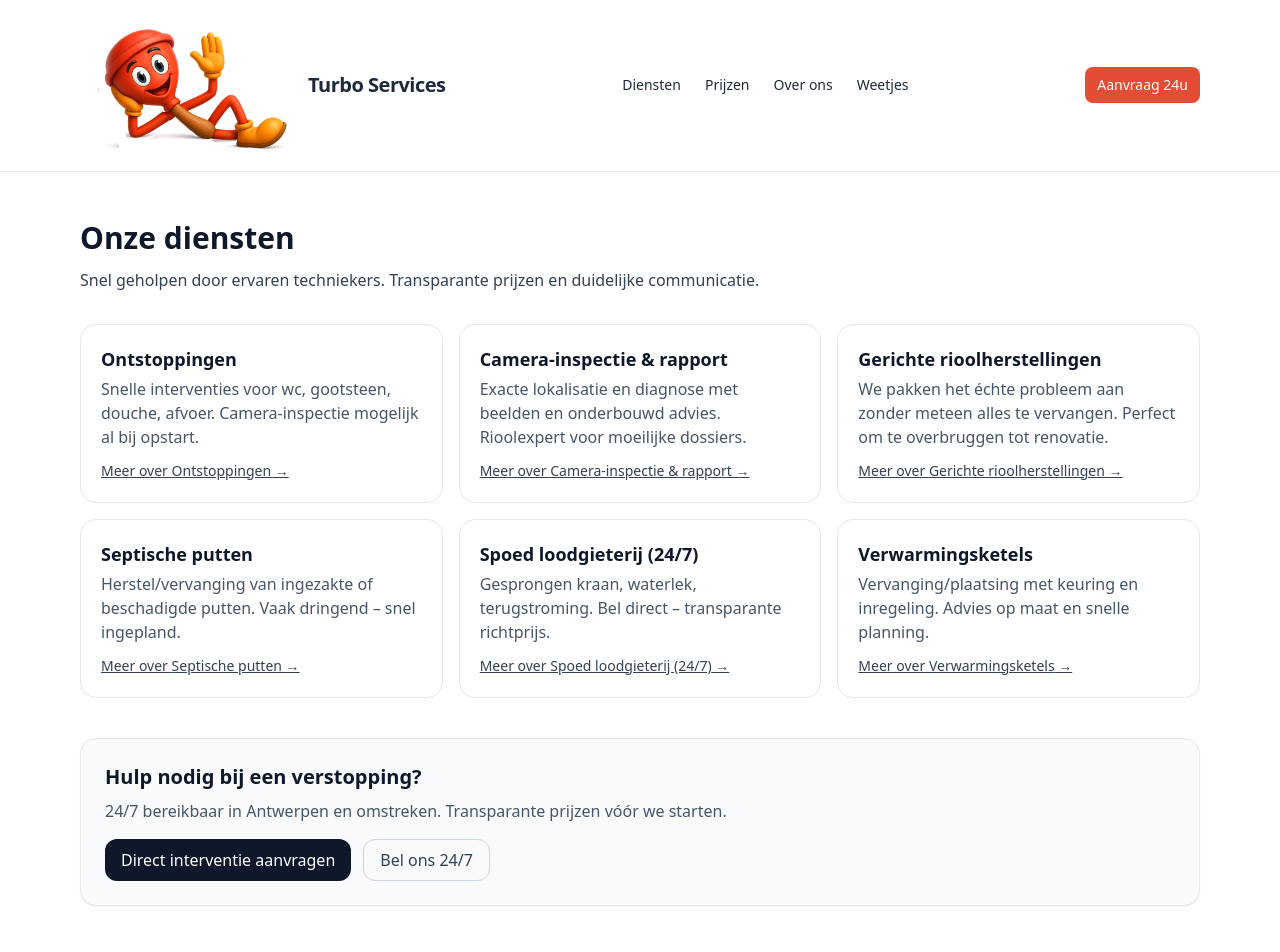
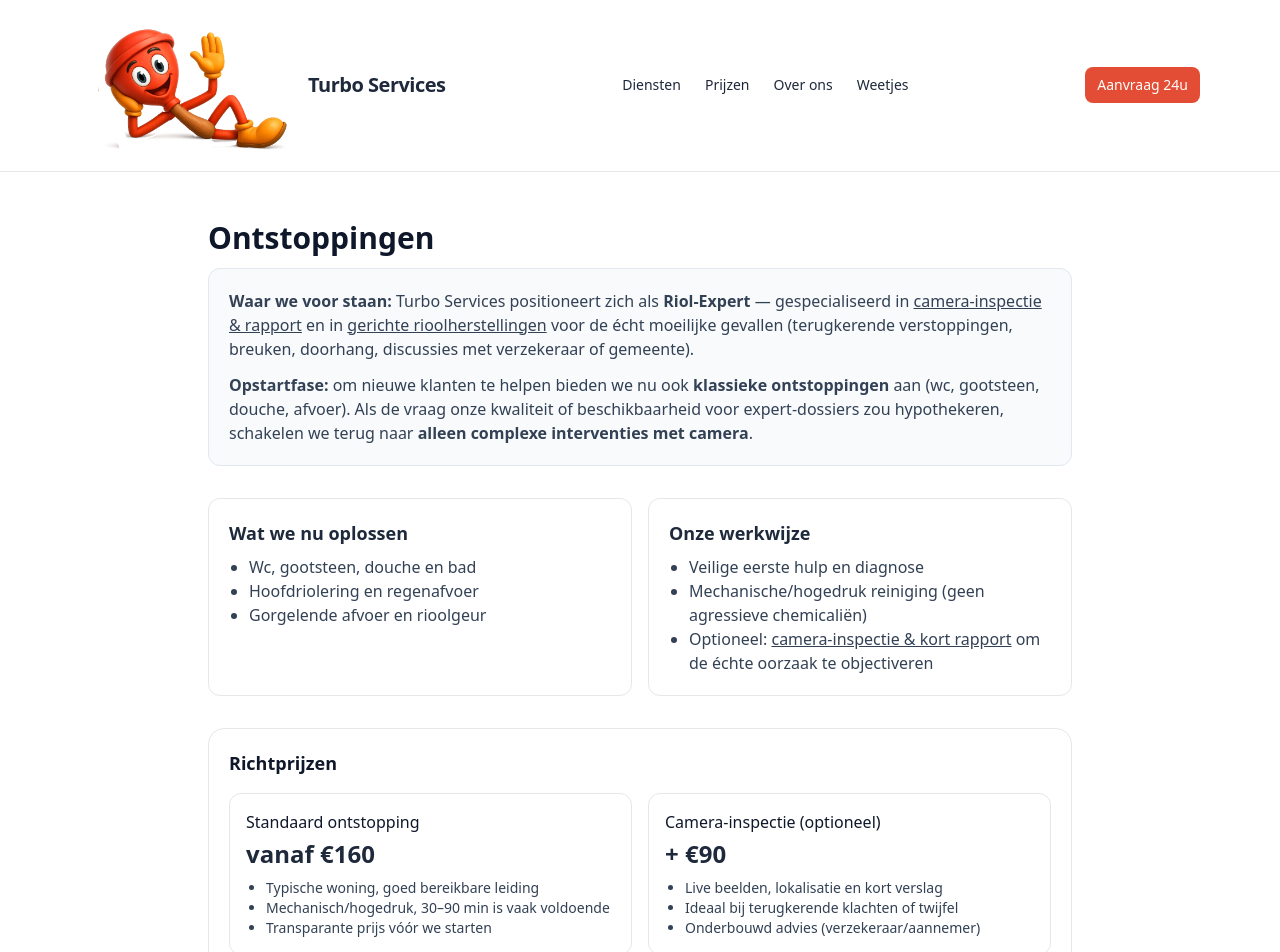
Before and after one commit to Turbo-89/turboservices, a Next.js app: page /diensten in a window 1280 px wide. Shown: the top 952 px of the page. Built offline with nearby package versions, Linux system fonts and the light colour scheme.

Commit message:
Update page.tsx

```diff
--- a/app/diensten/page.tsx
+++ b/app/diensten/page.tsx
@@ -1,71 +1,145 @@
+import * as React from "react";
 import type { Metadata } from "next";
 import Link from "next/link";
 import CTA from "@/components/kb/CTA";
+import FAQJsonLd from "@/components/seo/FAQJsonLd";
 
 export const metadata: Metadata = {
-  title: "Diensten | Turbo Services",
+  title: "Ontstoppingen | Turbo Services",
   description:
-    "Ontstoppingen, camera-inspectie & rapport, gerichte rioolherstellingen, septische putten, spoedloodgieterij en verwarmingsketels. 24/7 hulp in Antwerpen en omgeving.",
+    "Snelle, schadevrije ontstoppingen in de opstartfase. Kernexpertise: rioolcamera & gerichte rioolherstellingen voor moeilijke dossiers.",
 };
 
-const services = [
+export default function Page() {
+  const faqs = [
     {
-    href: "/diensten/ontstoppingen",
-    title: "Ontstoppingen",
-    desc: "Snelle interventies voor wc, gootsteen, douche, afvoer. Camera-inspectie mogelijk al bij opstart.",
+      question: "Blijven jullie standaard ontstoppingen doen?",
+      answer:
+        "In deze opstartfase wel. Onze kernexpertise is camera-inspectie en gerichte rioolherstellingen. Als de vraag te groot wordt, focussen we opnieuw op complexe interventies met camera.",
     },
     {
-    href: "/diensten/camera-inspectie-rapport",
-    title: "Camera-inspectie & rapport",
-    desc: "Exacte lokalisatie en diagnose met beelden en onderbouwd advies. Rioolexpert voor moeilijke dossiers.",
+      question: "Kunnen jullie meteen camera-inspectie doen?",
+      answer:
+        "Ja. Op aanvraag voeren we tijdens de interventie ook een camera-inspectie uit en bezorgen we een kort rapport met bevindingen.",
     },
     {
-    href: "/diensten/gerichte-rioolherstellingen",
-    title: "Gerichte rioolherstellingen",
-    desc: "We pakken het échte probleem aan zonder meteen alles te vervangen. Perfect om te overbruggen tot renovatie.",
-  },
-  {
-    href: "/diensten/septische-putten",
-    title: "Septische putten",
-    desc: "Herstel/vervanging van ingezakte of beschadigde putten. Vaak dringend – snel ingepland.",
-  },
-  {
-    href: "/diensten/spoed-loodgieterij",
-    title: "Spoed loodgieterij (24/7)",
-    desc: "Gesprongen kraan, waterlek, terugstroming. Bel direct – transparante richtprijs.",
-  },
-  {
-    href: "/diensten/verwarmingsketels",
-    title: "Verwarmingsketels",
-    desc: "Vervanging/plaatsing met keuring en inregeling. Advies op maat en snelle planning.",
+      question: "Gelden er toeslagen ’s avonds of in het weekend?",
+      answer:
+        "Buiten kantooruren kan een toeslag van toepassing zijn. We communiceren steeds vooraf een transparante richtprijs.",
     },
   ];
 
-export default function Page() {
+  const faqJson = [
+    {
+      question: "Wat kost een standaard ontstopping?",
+      answer:
+        "Richtprijs vanaf €160 (typische woning, goed bereikbaar). Camera-inspectie als optie: +€90. Buiten kantooruren kan een toeslag gelden.",
+    },
+    ...faqs,
+  ];
+
   return (
-    <main className="mx-auto max-w-6xl px-4 py-12">
-      <h1 className="text-3xl font-bold text-slate-900">Onze diensten</h1>
+    <main className="mx-auto max-w-4xl px-4 py-12">
+      <h1 className="text-3xl font-bold text-slate-900">Ontstoppingen</h1>
+
+      {/* Positionering */}
+      <div className="mt-3 rounded-xl border border-slate-200 bg-slate-50 p-5">
+        <p className="text-slate-700">
+          <b>Waar we voor staan:</b> Turbo Services positioneert zich als <b>Riol-Expert</b> — gespecialiseerd in{" "}
+          <Link href="/diensten/camera-inspectie-rapport" className="underline">
+            camera-inspectie & rapport
+          </Link>{" "}
+          en in{" "}
+          <Link href="/diensten/gerichte-rioolherstellingen" className="underline">
+            gerichte rioolherstellingen
+          </Link>{" "}
+          voor de écht moeilijke gevallen (terugkerende verstoppingen, breuken, doorhang, discussies met verzekeraar of gemeente).
+        </p>
         <p className="mt-3 text-slate-700">
-        Snel geholpen door ervaren techniekers. Transparante prijzen en duidelijke communicatie.
+          <b>Opstartfase:</b> om nieuwe klanten te helpen bieden we nu ook <b>klassieke ontstoppingen</b> aan
+          (wc, gootsteen, douche, afvoer). Als de vraag onze kwaliteit of beschikbaarheid voor expert-dossiers zou
+          hypothekeren, schakelen we terug naar <b>alleen complexe interventies met camera</b>.
         </p>
-
-      <div className="mt-8 grid gap-4 sm:grid-cols-2 lg:grid-cols-3">
-        {services.map((s) => (
-          <Link
-            key={s.href}
-            href={s.href}
-            className="rounded-2xl border p-5 hover:bg-slate-50"
-          >
-            <h2 className="text-lg font-semibold text-slate-900">{s.title}</h2>
-            <p className="mt-1 text-slate-600">{s.desc}</p>
-            <span className="mt-3 inline-block text-sm text-slate-700 underline">
-              Meer over {s.title} →
-            </span>
-          </Link>
-        ))}
       </div>
 
-      <CTA />
+      {/* Wat we oplossen / aanpak */}
+      <section className="mt-8 grid gap-4 sm:grid-cols-2">
+        <div className="rounded-xl border p-5">
+          <h2 className="text-lg font-semibold">Wat we nu oplossen</h2>
+          <ul className="mt-2 list-disc pl-5 text-slate-700">
+            <li>Wc, gootsteen, douche en bad</li>
+            <li>Hoofdriolering en regenafvoer</li>
+            <li>Gorgelende afvoer en rioolgeur</li>
+          </ul>
+        </div>
+        <div className="rounded-xl border p-5">
+          <h2 className="text-lg font-semibold">Onze werkwijze</h2>
+          <ul className="mt-2 list-disc pl-5 text-slate-700">
+            <li>Veilige eerste hulp en diagnose</li>
+            <li>Mechanische/hogedruk reiniging (geen agressieve chemicaliën)</li>
+            <li>
+              Optioneel:{" "}
+              <Link href="/diensten/camera-inspectie-rapport" className="underline">
+                camera-inspectie & kort rapport
+              </Link>{" "}
+              om de échte oorzaak te objectiveren
+            </li>
+          </ul>
+        </div>
+      </section>
+
+      {/* Prijzenblok */}
+      <section className="mt-8 rounded-2xl border p-5">
+        <h2 className="text-lg font-semibold text-slate-900">Richtprijzen</h2>
+        <div className="mt-4 grid gap-4 sm:grid-cols-2">
+          <div className="rounded-xl border p-4">
+            <div className="text-slate-900 font-medium">Standaard ontstopping</div>
+            <div className="mt-1 text-2xl font-bold">vanaf €160</div>
+            <ul className="mt-2 list-disc pl-5 text-slate-700 text-sm">
+              <li>Typische woning, goed bereikbare leiding</li>
+              <li>Mechanisch/hogedruk, 30–90 min is vaak voldoende</li>
+              <li>Transparante prijs vóór we starten</li>
+            </ul>
+          </div>
+          <div className="rounded-xl border p-4">
+            <div className="text-slate-900 font-medium">Camera-inspectie (optioneel)</div>
+            <div className="mt-1 text-2xl font-bold">+ €90</div>
+            <ul className="mt-2 list-disc pl-5 text-slate-700 text-sm">
+              <li>Live beelden, lokalisatie en kort verslag</li>
+              <li>Ideaal bij terugkerende klachten of twijfel</li>
+              <li>Onderbouwd advies (verzekeraar/aannemer)</li>
+            </ul>
+          </div>
+        </div>
+        <p className="mt-3 text-sm text-slate-600">
+          <b>Opmerking:</b> avond/weekend kan een toeslag hebben. Complexe of slecht bereikbare situaties kunnen afwijken —
+          we communiceren dit altijd vooraf.
+        </p>
+      </section>
+
+      {/* Kennisbank links */}
+      <div className="mt-8 rounded-xl bg-slate-50 p-5 text-slate-700">
+        <b>Zelf eerst proberen?</b> Lees onze stap-voor-stap gidsen:{" "}
+        <Link href="/kennisbank/ontstopping/verstopte-wc" className="underline">
+          verstopte wc
+        </Link>
+        {", "}
+        <Link href="/kennisbank/ontstopping/gootsteen-ontstoppen" className="underline">
+          gootsteen ontstoppen
+        </Link>
+        {", "}
+        <Link href="/kennisbank/ontstopping/afvoer-borrelt" className="underline">
+          afvoer borrelt
+        </Link>
+        .
+      </div>
+
+      <CTA
+        title="Hulp nodig bij een verstopping?"
+        subtitle="Bel 24/7 of vraag direct een interventie aan. Camera-inspectie & rapport kan meteen tijdens de interventie."
+      />
+
+      <FAQJsonLd items={faqJson} />
     </main>
   );
 }
```
Lines whose indentation alone changed are shown as unchanged.
